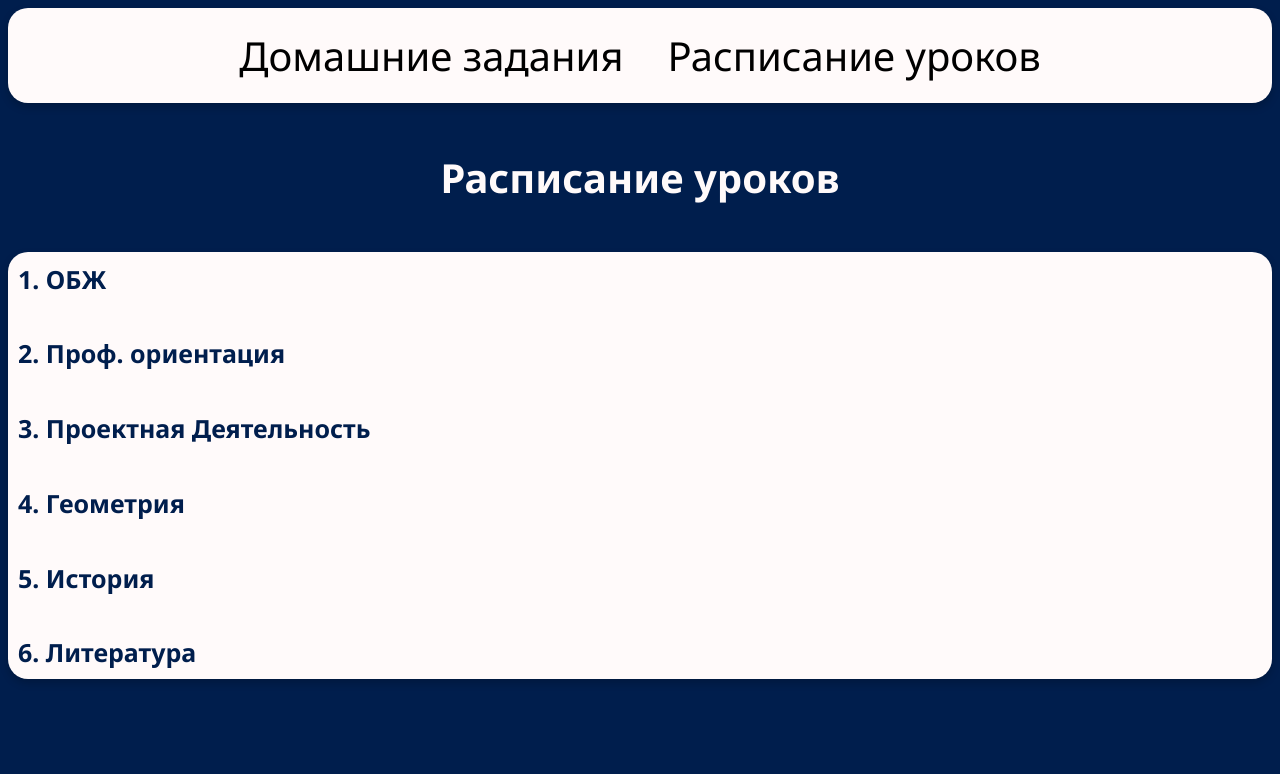
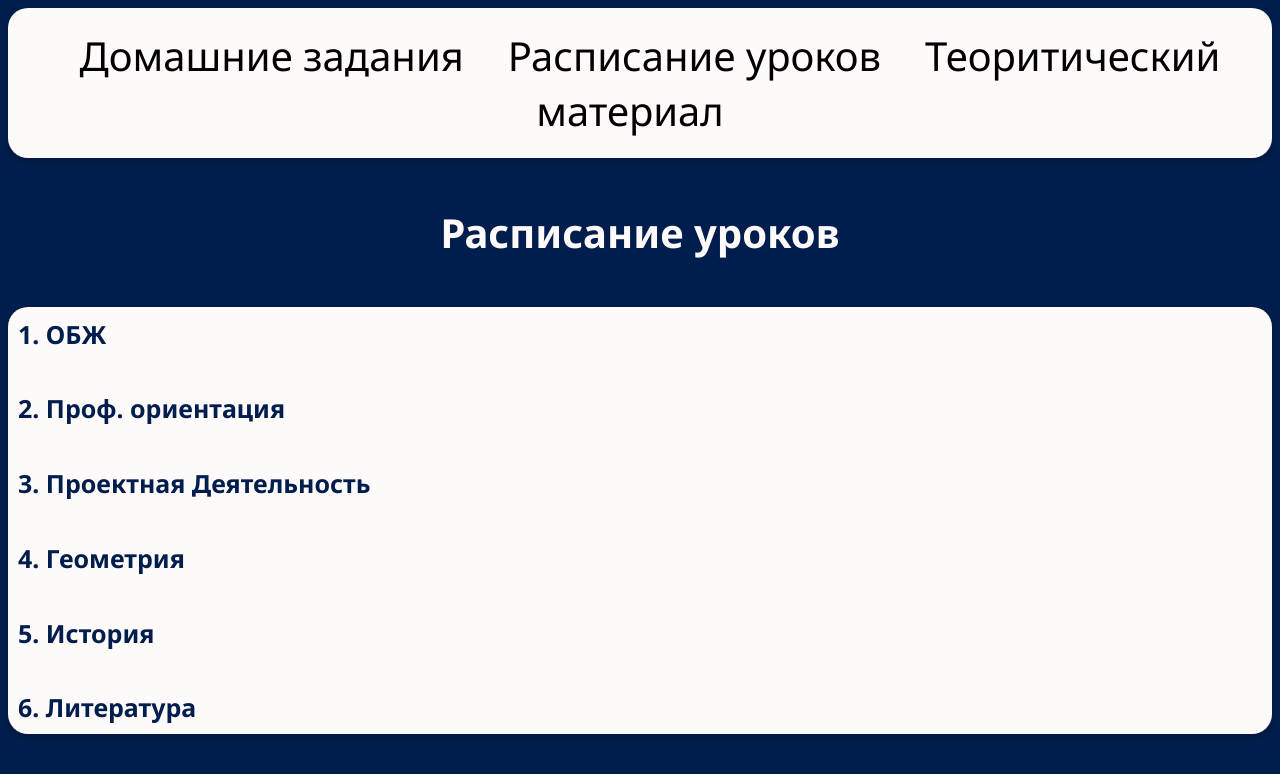
Before and after one commit to makrivich/makrivich.github.io, a plain HTML site: page homework/about.html in a window 1280 px wide. Drawn offline with Linux system fonts and the light colour scheme.

Commit message:
Update about.html

```diff
--- a/homework/about.html
+++ b/homework/about.html
@@ -12,6 +12,7 @@
         <ul>
             <li><a href="index.html">Домашние задания</a></li>
             <li><a href="about.html">Расписание уроков</a></li>
+	    <li><a href="rule\404.html">Теоритический материал</a></li>
         </ul>
     </header>
     <h1 align = "center">Расписание уроков</h1>
```
